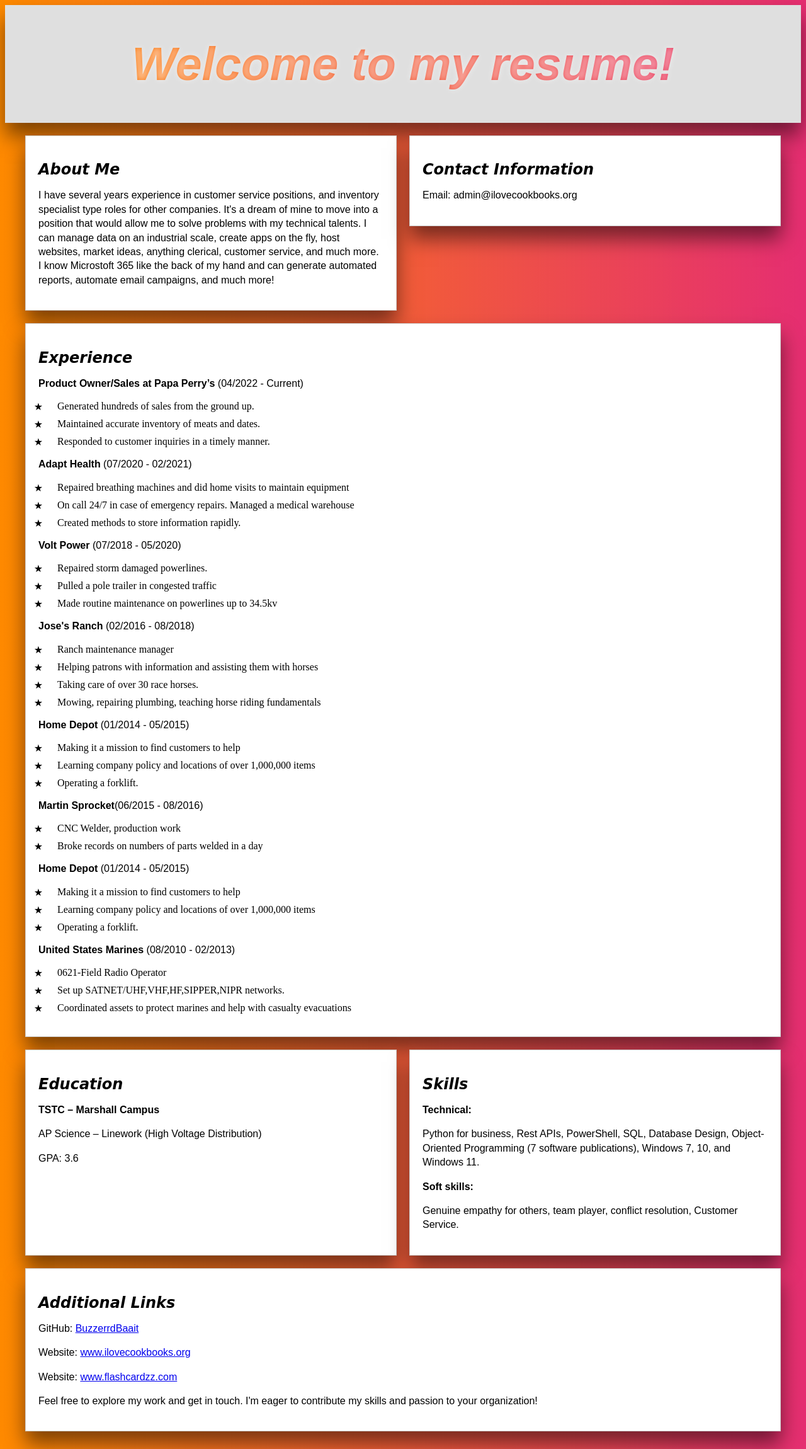
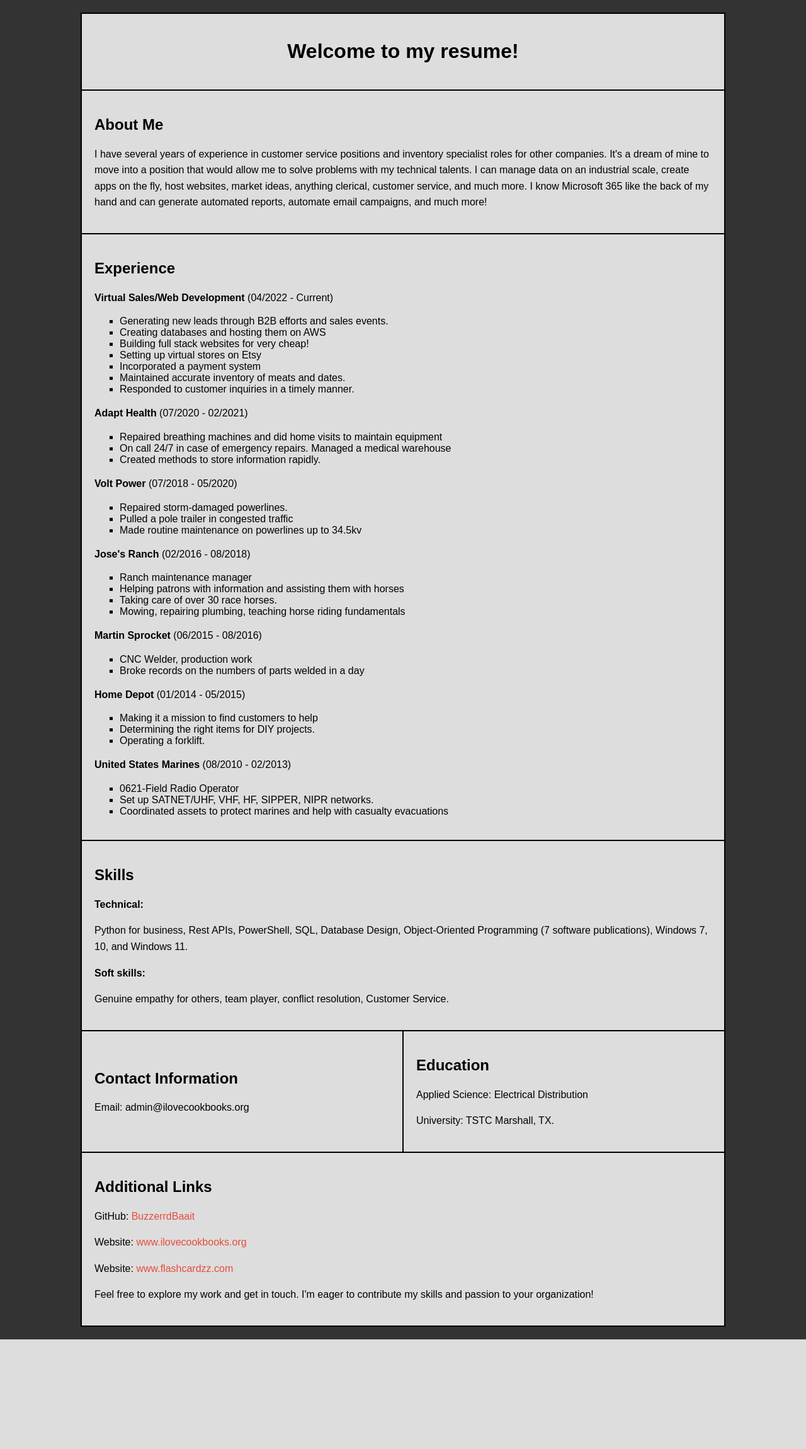
Before and after one commit to BuzzerrdBaait/fcapp, a Django app: page /resume/ in a window 1280 px wide. Shown: the whole page at 63% size. After the commit the page ends 2126 px from the top, so only its background shows below. Run offline with Django 4.2, Linux system fonts and the light colour scheme.

Commit message:
updated resume because it looked like trash

```diff
--- a/fcapp/static/fcapp/resume_css.css
+++ b/fcapp/static/fcapp/resume_css.css
@@ -1,108 +1,20 @@
+container {
 
+    display: flex;
 
- .carousel-container {
+    flex-wrap: wrap;
 
-     display: flex;
+    justify-content: space-between;
 
-     flex-direction: column;
+    gap: 20px;
 
-     align-items: center;
+    padding: 20px;
 
-     justify-content: left;
+    max-width: 1200px;
 
-     background: linear-gradient(127deg,  #ffffff 25%, #ffffff 60%,  #143a69 75%);
+    margin: 0 auto;
 
-     height: fit-content;
-
-     overflow: hidden;
-     width:98%;
-
-     margin-top: 10px;
-     margin-bottom:10px;
-     margin-left:10px;
-     margin-right:10px;
-     white-space: nowrap; /* Prevent label wrapping */
-
-
-
- }
-
-
- .carousel-item {
-
-    justify-content: center;
-
-     display: inline-block;
-     flex: 0 0 auto; /* Ensure labels don't expand */
-
-     width: 93%; /* Adjust the width as needed */
-
-     background-color: #fff;
-
-     padding: 20px;
-
-     border-radius: 10px;
-
-     box-shadow: 0px 0px 10px rgba(0, 0, 0, 0.2);
-
-     text-align: center;
-
-     overflow-y: auto;
-
-     height: fit-content;
-
- }
-
- .page {
-
-   justify-content: center;
-   vertical-align: top;
-
-   align-items: top;
-
-   display: inline-block;
-
-   width: fit-content;
-
-   padding: 20px;
-
-   border-radius: 10px;
-
-   box-shadow: 0px 0px 10px rgba(0, 0, 0, 0.2);
-
-   text-align: left;
-
-   height: fit-content;
-
-   margin: 0 10px;
-
-}
-
-
-.page p {
-
-margin-top: 0;
-
-}
-
-
-.container {
-
-display: grid;
-
-grid-template-columns: repeat(2, 1fr);
-background: rgba(255, 255, 255, 0);
-
-grid-gap: 20px;
-
-padding: 20px;
-
-max-width: 1200px;
-
-margin: 0 auto;
-
-
-width: 95%;
+    width: 95%;
 
 }
 
@@ -110,47 +22,70 @@ width: 95%;
 
 .column {
 
-padding: 20px;
+    flex: 1;
 
+    min-width: 48%; /* Adjust as needed */
 
-border: 1px solid #ccc;
+    max-width: 48%; /* Adjust as needed */
 
+    border: 1px solid #ccc;
 
+    background-color: #fff;
 
-background-color: #fff;
+    box-shadow: 0px 20px 30px rgba(0, 0, 0, 0.5);
 
-box-shadow: 0px 20px 30px rgba(0, 0, 0, 0.5);
+    padding: 20px;
+
+    margin-bottom: 20px;
 
 }
 
 
 
-.column h2 {
+.column:nth-child(1),
 
-font-size: 1.5rem;
+.column:nth-child(2) {
 
-margin-bottom: 10px;
+    min-width: 100%;
+
+    max-width: 100%;
 
 }
 
 
 
-.column p {
+.column:nth-child(3),
 
-font-size: 1rem;
+.column:nth-child(4) {
 
-line-height: 1.4;
+    min-width: 100%;
+
+    max-width: 100%;
 
 }
 
 
 
-@media (max-width: 768px) {
+.column:nth-child(5),
 
-.container {
+.column:nth-child(6) {
 
- grid-template-columns: 1fr;
+    min-width: 48%;
+
+    max-width: 48%;
 
 }
 
+
+
+@media only screen and (max-width: 768px) {
+
+    .column {
+
+        min-width: 100%; /* Make columns full width on smaller screens */
+
+        max-width: 100%;
+
+    }
+
 }
--- a/fcapp/templates/fcapp/resume.html
+++ b/fcapp/templates/fcapp/resume.html
@@ -1,6 +1,8 @@
 <!DOCTYPE html>
 
 <html lang="en">
+
+
 
 <head>
 
@@ -8,56 +10,151 @@
 
     <meta name="viewport" content="width=device-width, initial-scale=1.0">
 
+    <style>
 
-    {%load static%}
-    <link rel="stylesheet" type="text/css" href="{% static 'css.css' %}">
-    <link rel="stylesheet" type="text/css" href="{% static 'resume_css.css' %}">
+        body {
+
+            font-family: 'Arial', sans-serif;
+
+            background-color: #333;
+
+            color: #000;
+
+            margin: 0;
+
+            padding: 0;
+
+        }
+
+
+
+        table {
+
+            border: 2px solid #000;
+
+            width: 80%;
+
+            margin: 20px auto;
+
+            border-collapse: collapse;
+
+        }
+
+
+
+        th, td {
+
+            border: 2px solid #000;
+
+            padding: 15px;
+
+            text-align: left;
+
+            background-color: #ddd;
+
+        }
+
+
+
+        th:hover, td:hover {
+
+            background-color: #fff;
+
+        }
+
+
+
+        h1, h2, h3 {
+
+            color: #000;
+
+        }
+
+
+
+        p {
+
+            line-height: 1.6;
+
+        }
+
+
+
+        ul {
+
+            list-style-type: square;
+
+        }
+
+
+
+        a {
+
+            color: #e74c3c;
+
+            text-decoration: none;
+
+        }
+
+
+
+        a:hover {
+
+            text-decoration: underline;
+
+        }
+
+    </style>
 
     <title>Calvin Goodin</title>
 
 </head>
 
+
+
 <body>
-
-     <div class="text-container">
-
-          <h1>Welcome to my resume!</h1>
-
-      </div>
 
 
 
-    <div class="container">
+    <table>
 
-      <div class="column" style="grid-row: span 2;">
+        <tr>
+
+            <td colspan="2" style="padding: 20px; text-align: center;"><h1>Welcome to my resume!</h1></td>
+
+        </tr>
+
+        <tr>
+
+            <td colspan="2" style="padding: 20px;">
 
                 <h2>About Me</h2>
 
-        <p>I have several years experience in customer service positions, and inventory specialist type roles for other companies. It's a dream of mine to move into a position that would allow me to solve problems with my technical talents. I can manage data on an industrial scale, create apps on the fly, host websites, market ideas, anything clerical, customer service, and much more. I know Microstoft 365 like the back of my hand and can generate automated reports, automate email campaigns, and much more!</p>
+                <p>I have several years of experience in customer service positions and inventory specialist roles for other companies. It's a dream of mine to move into a position that would allow me to solve problems with my technical talents. I can manage data on an industrial scale, create apps on the fly, host websites, market ideas, anything clerical, customer service, and much more. I know Microsoft 365 like the back of my hand and can generate automated reports, automate email campaigns, and much more!</p>
 
-      </div>
+            </td>
 
+        </tr>
 
+        <tr>
 
-      <div class="column">
-
-        <h2>Contact Information</h2>
-
-        <p>Email: admin@ilovecookbooks.org</p>
-
-      </div>
-
-
-
-      <div class="column" style="grid-column: span 2;">
+            <td colspan="2" style="padding: 20px;">
 
                 <h2>Experience</h2>
 
-        <p><strong>Product Owner/Sales at Papa Perry’s</strong> (04/2022 - Current)</p>
+                <p><strong>Virtual Sales/Web Development</strong> (04/2022 - Current)</p>
 
                 <ul>
 
-          <li>Generated hundreds of sales from the ground up.</li>
+                    <li>Generating new leads through B2B efforts and sales events.</li>
+
+                    <li>Creating databases and hosting them on AWS</li>
+
+                    <li>Building full stack websites for very cheap!</li>
+
+                    <li>Setting up virtual stores on Etsy</li>
+
+                    <li>Incorporated a payment system</li>
 
                     <li>Maintained accurate inventory of meats and dates.</li>
 
@@ -65,23 +162,27 @@
 
                 </ul>
 
+
+
                 <p><strong>Adapt Health</strong> (07/2020 - 02/2021)</p>
 
                 <ul>
 
                     <li>Repaired breathing machines and did home visits to maintain equipment</li>
 
-          <li>On call 24/7 in case of emergency repairs. Managed a medical warehouse </li>
+                    <li>On call 24/7 in case of emergency repairs. Managed a medical warehouse</li>
 
                     <li>Created methods to store information rapidly.</li>
 
                 </ul>
 
+
+
                 <p><strong>Volt Power</strong> (07/2018 - 05/2020)</p>
 
                 <ul>
 
-            <li>Repaired storm damaged powerlines.</li>
+                    <li>Repaired storm-damaged powerlines.</li>
 
                     <li>Pulled a pole trailer in congested traffic</li>
 
@@ -107,27 +208,15 @@
 
 
 
-        <p><strong>Home Depot</strong> (01/2014 - 05/2015)</p>
-
-        <ul>
-
-            <li>Making it a mission to find customers to help</li>
-
-            <li>Learning company policy and locations of over 1,000,000 items</li>
-
-            <li>Operating a forklift.</li>
-
-        </ul>
 
 
-
-        <p><strong>Martin Sprocket</strong>(06/2015 - 08/2016)</p>
+                <p><strong>Martin Sprocket</strong> (06/2015 - 08/2016)</p>
 
                 <ul>
 
                     <li>CNC Welder, production work</li>
 
-            <li>Broke records on numbers of parts welded in a day</li>
+                    <li>Broke records on the numbers of parts welded in a day</li>
 
                 </ul>
 
@@ -139,11 +228,12 @@
 
                     <li>Making it a mission to find customers to help</li>
 
-            <li>Learning company policy and locations of over 1,000,000 items</li>
+                    <li>Determining the right items for DIY projects.</li>
 
                     <li>Operating a forklift.</li>
 
                 </ul>
+
 
 
                 <p><strong>United States Marines</strong> (08/2010 - 02/2013)</p>
@@ -152,31 +242,19 @@
 
                     <li>0621-Field Radio Operator</li>
 
-          <li>Set up SATNET/UHF,VHF,HF,SIPPER,NIPR networks.</li>
+                    <li>Set up SATNET/UHF, VHF, HF, SIPPER, NIPR networks.</li>
 
                     <li>Coordinated assets to protect marines and help with casualty evacuations</li>
 
                 </ul>
 
+            </td>
 
+        </tr>
 
-        </div>
+        <tr>
 
-      <div class="column">
-
-        <h2>Education</h2>
-
-        <p><strong>TSTC – Marshall Campus</strong></p>
-
-        <p>AP Science – Linework (High Voltage Distribution)</p>
-
-        <p>GPA: 3.6</p>
-
-      </div>
-
-
-
-      <div class="column">
+            <td colspan="2" style="padding: 20px;">
 
                 <h2>Skills</h2>
 
@@ -188,29 +266,59 @@
 
                 <p>Genuine empathy for others, team player, conflict resolution, Customer Service.</p>
 
-      </div>
+            </td>
 
+        </tr>
 
+        <tr>
 
-      <div class="column" style="grid-column: span 2;">
+            <td style="width: 50%; padding: 20px;">
+
+                <h2>Contact Information</h2>
+
+                <p>Email: admin@ilovecookbooks.org</p>
+
+            </td>
+
+            <td style="width: 50%; padding: 20px;">
+
+                <h2>Education</h2>
+
+                <p>Applied Science: Electrical Distribution</p>
+
+                <p>University: TSTC Marshall, TX.</p>
+
+            </td>
+
+        </tr>
+
+        <tr>
+
+            <td colspan="2" style="padding: 20px;">
 
                 <h2>Additional Links</h2>
+
 
                 <p>GitHub: <a href="https://github.com/BuzzerrdBaait">BuzzerrdBaait</a></p>
 
                 <p>Website: <a href="https://www.ilovecookbooks.org">www.ilovecookbooks.org</a></p>
 
+                <p>
+
                 <p>Website: <a href="https://www.flashcardzz.com">www.flashcardzz.com</a></p>
-
 
                 <p>Feel free to explore my work and get in touch. I'm eager to contribute my skills and passion to your organization!</p>
 
-      </div>
+            </td>
 
-    </div>
+        </tr>
+
+    </table>
 
 
 
 </body>
 
+
+
 </html>
--- a/fcapp/templates/fcapp/view_deck.html
+++ b/fcapp/templates/fcapp/view_deck.html
@@ -48,6 +48,8 @@
             <div class="row">
 
                 <a href="{% url 'home' %}">Go Home</a>
+
+                <a href="{%url 'add_notes' deck.id%}">Add Note</a>
 
                 <a href="{% url 'user_profile' request.user.pk %}">Your Profile</a>
 
--- a/fcapp/urls.py
+++ b/fcapp/urls.py
@@ -21,6 +21,8 @@ urlpatterns = [
     path('create_deck/', views.create_deck, name='create_deck'),
 
     path('view_deck/<int:deck_id>/', views.view_deck, name='view_deck'),
+
+    path('add_notes/<int:deck_id>/', add_notes, name='add_notes'),
 
     path('deck/<int:deck_id>/edit/', views.edit_deck, name='edit_deck'),
 
--- a/fcapp/views.py
+++ b/fcapp/views.py
@@ -7,16 +7,18 @@ from django.shortcuts import render, redirect, get_object_or_404, HttpResponseRe
 from django.core.mail import send_mail
 from django.conf import settings
 from django.views import View
-from .models import User_Profile,Deck, Card,WebImgs, Contact
+from .models import User_Profile,Deck, Card,WebImgs, Contact,Note
 from django.http import HttpResponse
 from .forms import Registration
 from django.http import HttpResponseForbidden
 from django.contrib.auth.decorators import login_required
-from .forms import DeckForm, CardForm, DeleteCardForm, DeleteDeckForm
+from .forms import DeckForm, CardForm, DeleteCardForm, DeleteDeckForm,NoteForm
 from collections import OrderedDict
 from django.contrib.auth import get_user_model
 from django.contrib.auth.models import User
 from .forms import ContactForm
+
+from django.contrib import messages
 
 from django.urls import reverse
 
@@ -231,7 +233,51 @@ def create_deck(request):
 
 
 
+####################################
 
+@login_required
+
+def add_notes(request, deck_id):
+
+    deck = get_object_or_404(Deck, id=deck_id)
+
+
+
+    # Check if the user is the owner of the deck
+
+    if request.user == deck.user:
+
+        if request.method == 'POST':
+
+            form = NoteForm(request.POST)
+
+
+
+            if form.is_valid():
+
+                notes = form.cleaned_data['notes']
+
+                Note.objects.create(deck=deck, notes=notes)
+
+                messages.success(request, 'Notes added successfully!')
+
+                return redirect('view_deck', deck_id=deck.id)
+
+        else:
+
+            form = NoteForm()
+
+
+
+        return render(request, 'add_notes.html', {'form': form, 'deck': deck})
+
+    else:
+
+        messages.error(request, 'You do not have permission to add notes to this deck.')
+
+        return redirect('view_deck', deck_id=deck.id)
+
+##################################
 
 def view_deck(request, deck_id):
 
```
Also changed, not shown: fcapp/forms.py (+14 -0 lines), fcapp/models.py (+14 -0 lines), fcapp/templates/fcapp/add_notes.html (added, +35 -0 lines), fcapp/migrations/0005_alter_deck_category_note.py (added). Lines whose indentation alone changed are shown as unchanged.
